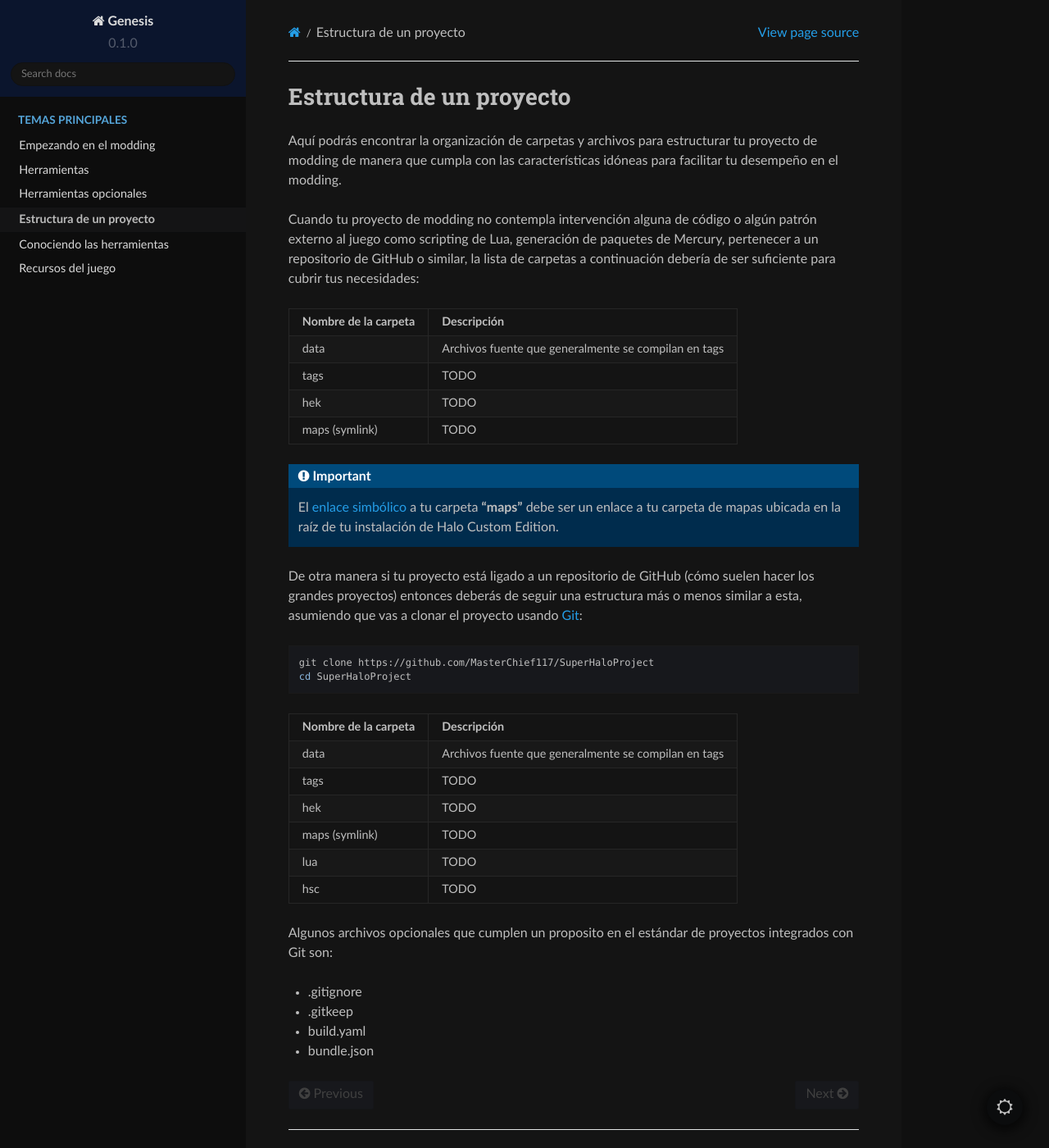
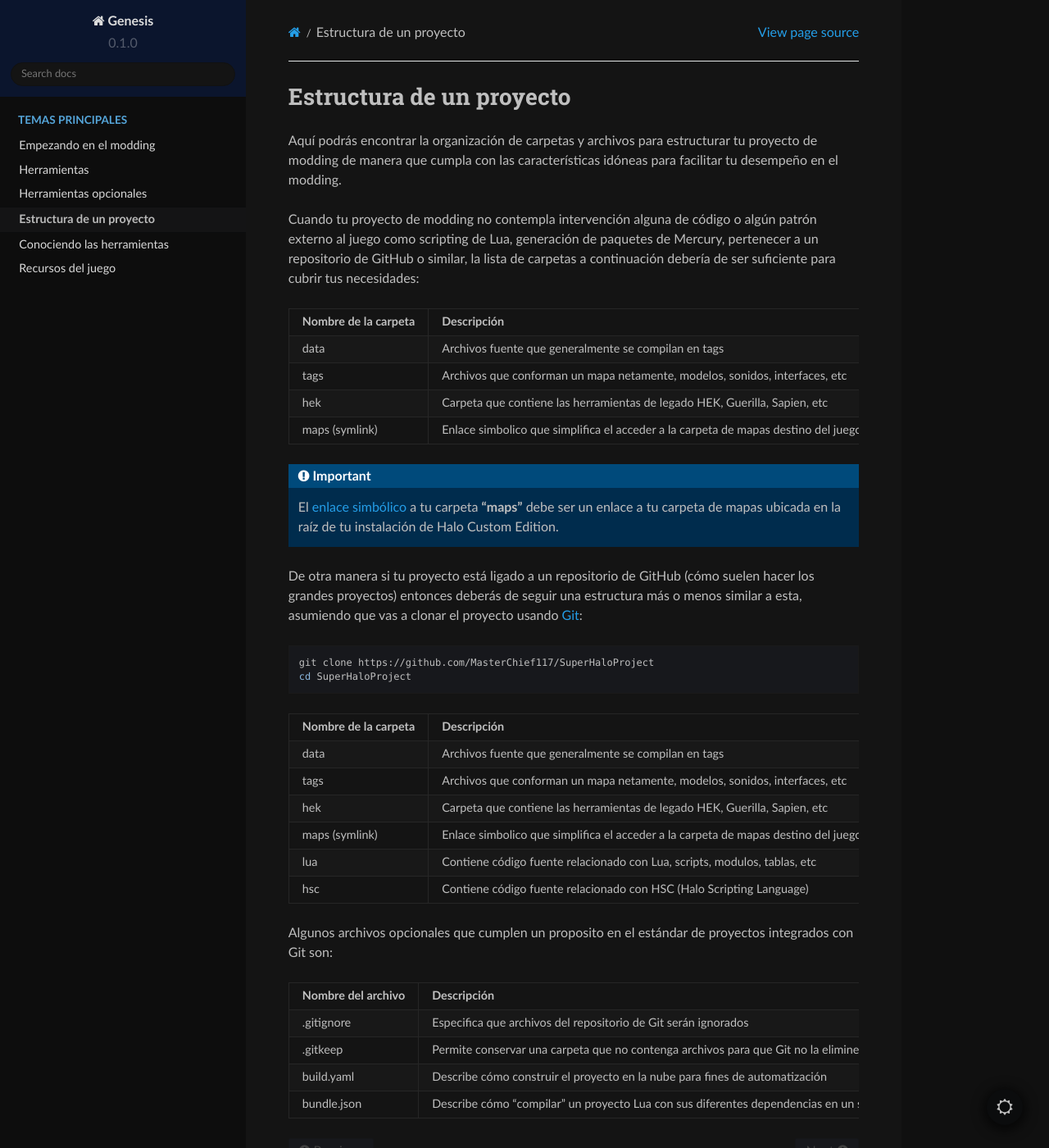
Before and after one commit to Sledmine/genesis, a Sphinx documentation site: the page built from docs/source/gettingstarted/3-projectstructure.md, in a window 1280 px wide and 1400 px high. Shown: the whole window at 82% size. Built offline with Sphinx 7.4.7 and the Read the Docs theme 2.0.0, drawn with Linux system fonts in a browser that asks for light colours.

Commit message:
update project structure

````diff
--- a/docs/source/gettingstarted/3-projectstructure.md
+++ b/docs/source/gettingstarted/3-projectstructure.md
@@ -7,12 +7,12 @@ al juego como scripting de Lua, generación de paquetes de Mercury, pertenecer a
 GitHub o similar, la lista de carpetas a continuación debería de ser suficiente para cubrir tus
 necesidades:
 
-| Nombre de la carpeta |                                          Descripción |
-| :------------------- | ---------------------------------------------------: |
-| data                 | Archivos fuente que generalmente se compilan en tags |
-| tags                 |                                                 TODO |
-| hek                  |                                                 TODO |
-| maps (symlink)       |                                                 TODO |
+| Nombre de la carpeta |                                                                        Descripción |
+| :------------------- | ---------------------------------------------------------------------------------: |
+| data                 |                               Archivos fuente que generalmente se compilan en tags |
+| tags                 |        Archivos que conforman un mapa netamente, modelos, sonidos, interfaces, etc |
+| hek                  |         Carpeta que contiene las herramientas de legado HEK, Guerilla, Sapien, etc |
+| maps (symlink)       | Enlace simbolico que simplifica el acceder a la carpeta de mapas destino del juego |
 
 
 ```{important}
@@ -28,18 +28,21 @@ a clonar el proyecto usando [Git](https://www.atlassian.com/es/git/tutorials/wha
 git clone https://github.com/MasterChief117/SuperHaloProject
 cd SuperHaloProject
 ```
-| Nombre de la carpeta |                                          Descripción |
-| :------------------- | ---------------------------------------------------: |
-| data                 | Archivos fuente que generalmente se compilan en tags |
-| tags                 |                                                 TODO |
-| hek                  |                                                 TODO |
-| maps (symlink)       |                                                 TODO |
-| lua                  |                                                 TODO |
-| hsc                  |                                                 TODO |
+| Nombre de la carpeta |                                                                        Descripción |
+| :------------------- | ---------------------------------------------------------------------------------: |
+| data                 |                               Archivos fuente que generalmente se compilan en tags |
+| tags                 |        Archivos que conforman un mapa netamente, modelos, sonidos, interfaces, etc |
+| hek                  |         Carpeta que contiene las herramientas de legado HEK, Guerilla, Sapien, etc |
+| maps (symlink)       | Enlace simbolico que simplifica el acceder a la carpeta de mapas destino del juego |
+| lua                  |          Contiene código fuente relacionado con Lua, scripts, modulos, tablas, etc |
+| hsc                  |               Contiene código fuente relacionado con HSC (Halo Scripting Language) |
+
 
 Algunos archivos opcionales que cumplen un proposito en el estándar de proyectos integrados con Git
 son:
-- .gitignore
-- .gitkeep
-- build.yaml
-- bundle.json
+| Nombre del archivo |                                                                                             Descripción |
+| :----------------- | ------------------------------------------------------------------------------------------------------: |
+| .gitignore         |                                          Especifica que archivos del repositorio de Git serán ignorados |
+| .gitkeep           |                       Permite conservar una carpeta que no contenga archivos para que Git no la elimine |
+| build.yaml         |                             Describe cómo construir el proyecto en la nube para fines de automatización |
+| bundle.json        | Describe cómo "compilar" un proyecto Lua con sus diferentes dependencias en un solo script distribuible |
````
